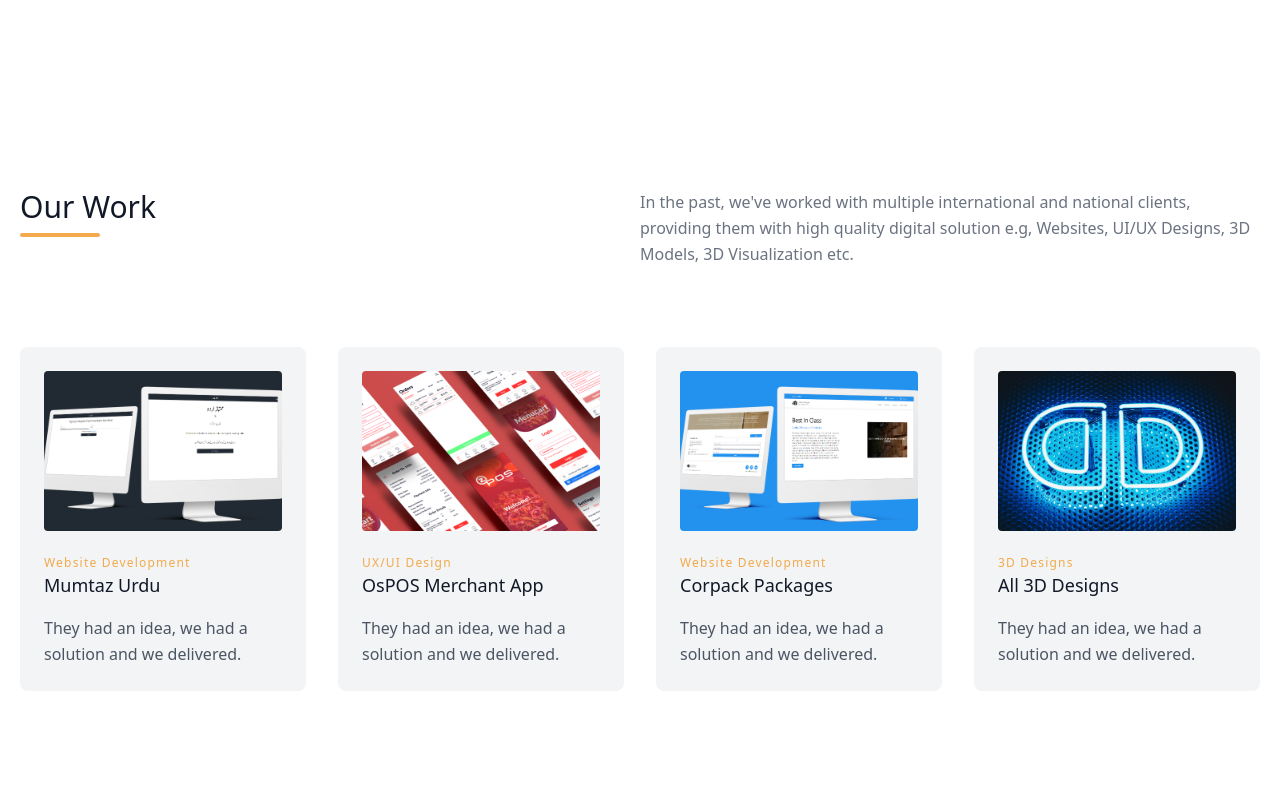
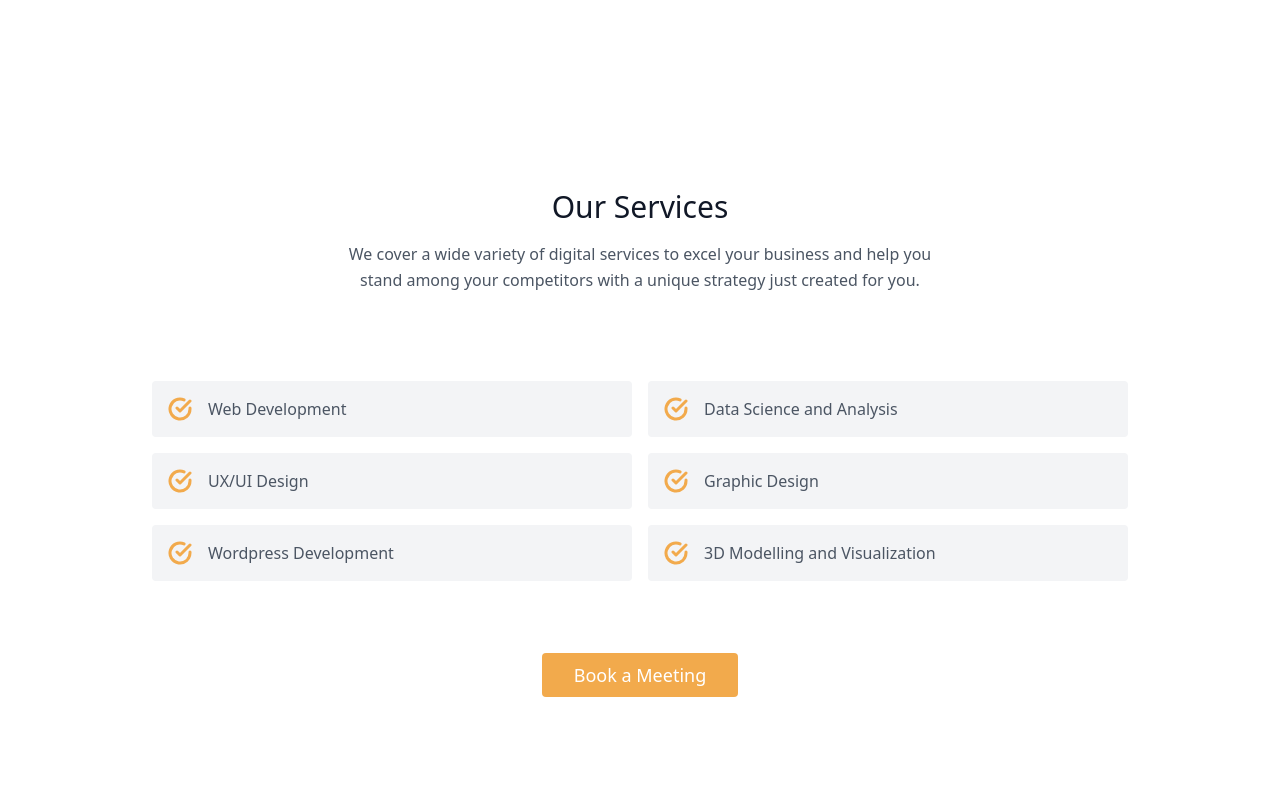
Before and after one commit to project-mirage/ProjectMirageWebsite, a plain HTML site: page index.html in a window 1280 px wide. Shown: the part 713-1509 px from the top of the page. Drawn offline with nearby package versions, Linux system fonts and the light colour scheme.

Commit message:
Added Contact Number and Services Section

```diff
--- a/index.html
+++ b/index.html
@@ -79,6 +79,78 @@
 
         </div>
 
+    </section>
+
+    <!-- Our Services -->
+    <section class="text-gray-600 body-font">
+        <div class="container px-5 py-24 mx-auto">
+          <div class="text-center mb-20">
+            <h1 class="sm:text-3xl text-2xl font-medium text-center title-font text-gray-900 mb-4">Our Services</h1>
+            <p class="text-base leading-relaxed xl:w-2/4 lg:w-3/4 mx-auto">
+                We cover a wide variety of digital services to excel your business and help you stand
+                among your competitors with a unique strategy just created for you.
+            </p>
+          </div>
+          <div class="flex flex-wrap lg:w-4/5 sm:mx-auto sm:mb-2 -mx-2">
+            <div class="p-2 sm:w-1/2 w-full">
+              <div class="bg-gray-100 rounded flex p-4 h-full items-center">
+                <svg fill="none" stroke="currentColor" stroke-linecap="round" stroke-linejoin="round" stroke-width="3" class="brand-color w-6 h-6 flex-shrink-0 mr-4" viewBox="0 0 24 24">
+                  <path d="M22 11.08V12a10 10 0 11-5.93-9.14"></path>
+                  <path d="M22 4L12 14.01l-3-3"></path>
+                </svg>
+                <span class="title-font font-medium">Web Development</span>
+              </div>
+            </div>
+            <div class="p-2 sm:w-1/2 w-full">
+              <div class="bg-gray-100 rounded flex p-4 h-full items-center">
+                <svg fill="none" stroke="currentColor" stroke-linecap="round" stroke-linejoin="round" stroke-width="3" class="brand-color w-6 h-6 flex-shrink-0 mr-4" viewBox="0 0 24 24">
+                  <path d="M22 11.08V12a10 10 0 11-5.93-9.14"></path>
+                  <path d="M22 4L12 14.01l-3-3"></path>
+                </svg>
+                <span class="title-font font-medium">Data Science and Analysis</span>
+              </div>
+            </div>
+            <div class="p-2 sm:w-1/2 w-full">
+              <div class="bg-gray-100 rounded flex p-4 h-full items-center">
+                <svg fill="none" stroke="currentColor" stroke-linecap="round" stroke-linejoin="round" stroke-width="3" class="brand-color w-6 h-6 flex-shrink-0 mr-4" viewBox="0 0 24 24">
+                  <path d="M22 11.08V12a10 10 0 11-5.93-9.14"></path>
+                  <path d="M22 4L12 14.01l-3-3"></path>
+                </svg>
+                <span class="title-font font-medium">UX/UI Design</span>
+              </div>
+            </div>
+            <div class="p-2 sm:w-1/2 w-full">
+              <div class="bg-gray-100 rounded flex p-4 h-full items-center">
+                <svg fill="none" stroke="currentColor" stroke-linecap="round" stroke-linejoin="round" stroke-width="3" class="brand-color w-6 h-6 flex-shrink-0 mr-4" viewBox="0 0 24 24">
+                  <path d="M22 11.08V12a10 10 0 11-5.93-9.14"></path>
+                  <path d="M22 4L12 14.01l-3-3"></path>
+                </svg>
+                <span class="title-font font-medium">Graphic Design</span>
+              </div>
+            </div>
+            <div class="p-2 sm:w-1/2 w-full">
+              <div class="bg-gray-100 rounded flex p-4 h-full items-center">
+                <svg fill="none" stroke="currentColor" stroke-linecap="round" stroke-linejoin="round" stroke-width="3" class="brand-color w-6 h-6 flex-shrink-0 mr-4" viewBox="0 0 24 24">
+                  <path d="M22 11.08V12a10 10 0 11-5.93-9.14"></path>
+                  <path d="M22 4L12 14.01l-3-3"></path>
+                </svg>
+                <span class="title-font font-medium">Wordpress Development</span>
+              </div>
+            </div>
+            <div class="p-2 sm:w-1/2 w-full">
+              <div class="bg-gray-100 rounded flex p-4 h-full items-center">
+                <svg fill="none" stroke="currentColor" stroke-linecap="round" stroke-linejoin="round" stroke-width="3" class="brand-color w-6 h-6 flex-shrink-0 mr-4" viewBox="0 0 24 24">
+                  <path d="M22 11.08V12a10 10 0 11-5.93-9.14"></path>
+                  <path d="M22 4L12 14.01l-3-3"></path>
+                </svg>
+                <span class="title-font font-medium">3D Modelling and Visualization</span>
+              </div>
+            </div>
+          </div>
+          <button onclick="scrollToElement('contactForm')" class="flex mx-auto mt-16 text-white brand-bgcolor border-0 py-2 px-8 focus:outline-none hover:bg-yellow-600 rounded text-lg">
+              Book a Meeting
+            </button>
+        </div>
     </section>
 
     <!-- Our Work / Portfolio -->
@@ -461,7 +533,11 @@
                     </div>
                     <div class="p-2 w-full pt-8 mt-8 border-t border-gray-200 text-center">
                         <a href="mailto:info@pro-mirage.com" class="brand-color">info@pro-mirage.com</a>
-                        <p class="leading-normal my-5">Rawalpindi, Pakistan</p>
+                        <p class="leading-normal my-5">
+                            Rawalpindi, Pakistan
+                            <br>
+                            +92 335 5366371   |   +92 336 9662333
+                        </p>
                     </div>
                 </div>
             </div>
```
